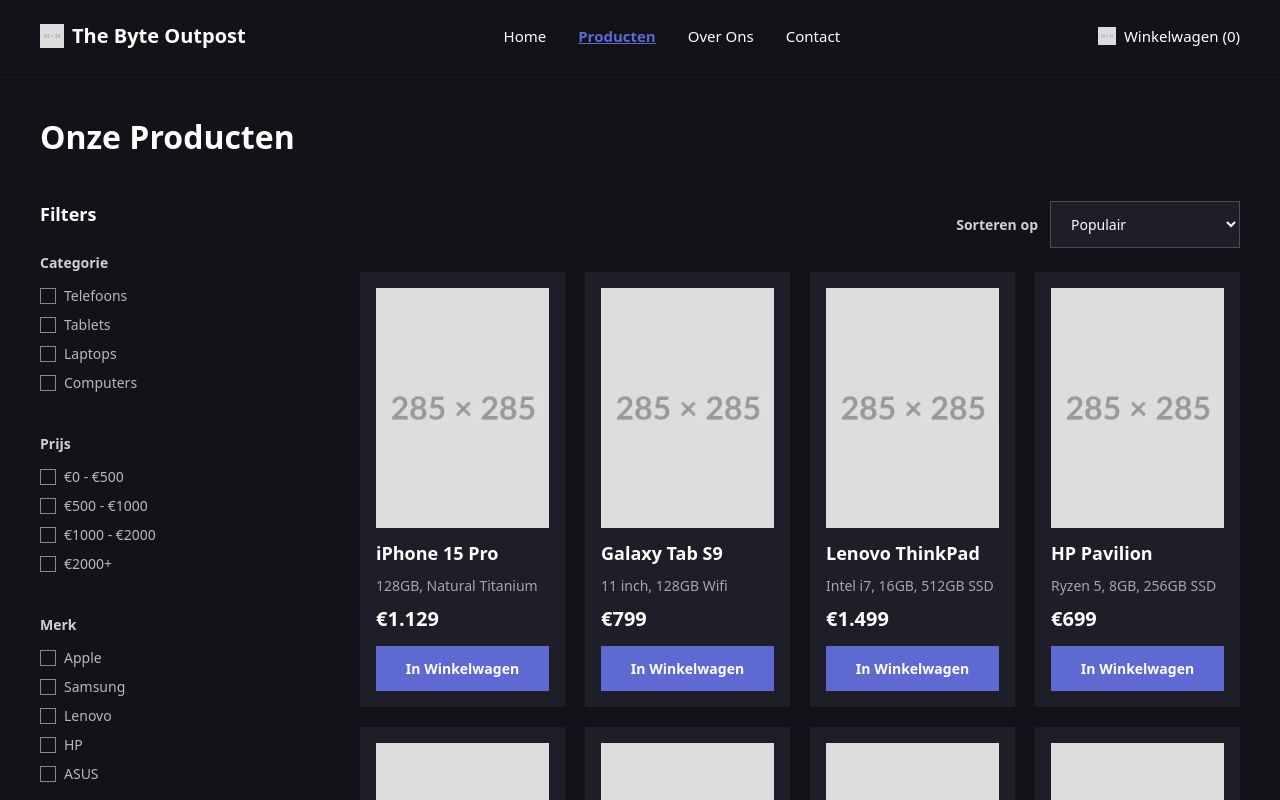
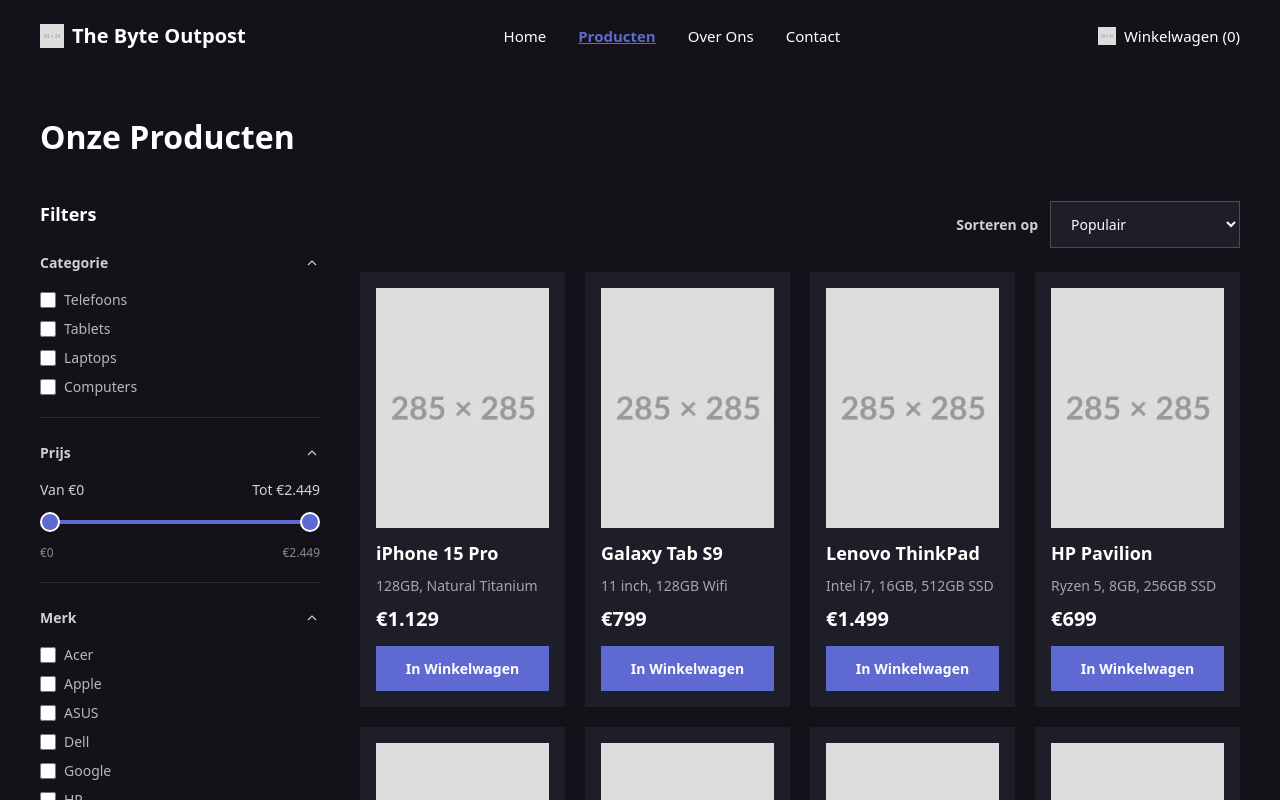
Before and after one commit to DarkDeltion/the-byte-outpost, a Next.js app: page /Producten in a window 1280 px wide. Shown: the top 800 px of the page. Built offline with nearby package versions, Linux system fonts and the light colour scheme.

Commit message:
Filter bijgewerkt. 1.0

```diff
--- a/src/app/Producten/page.tsx
+++ b/src/app/Producten/page.tsx
@@ -1,7 +1,6 @@
 import Navbar from '../../components/navbar'
 import Footer from '../../components/footer'
-import ProductFilters from '../../components/producten/product-filters'
-import ProductList from '../../components/producten/product-list'
+import ProductCatalog from '../../components/producten/product-catalog'
 import products from '../../data/products.json'
 
 export default function Producten() {
@@ -45,9 +44,7 @@
           lg:grid-cols-[280px_minmax(0,1fr)] lg:gap-10 lg:px-10
           "
         >
-          <ProductFilters />
-
-          <ProductList products={products} />
+          <ProductCatalog products={products} />
         </section>
       </main>
       <Footer />
--- /dev/null
+++ b/src/components/producten/price-range.module.css
@@ -0,0 +1,67 @@
+.range {
+  position: absolute;
+  inset: 0;
+  width: 100%;
+  height: 100%;
+  margin: 0;
+  appearance: none;
+  background: transparent;
+  pointer-events: none;
+}
+
+.range::-webkit-slider-runnable-track {
+  height: 4px;
+  background: transparent;
+}
+
+.range::-moz-range-track {
+  height: 4px;
+  background: transparent;
+}
+
+.range::-webkit-slider-thumb {
+  width: 20px;
+  height: 20px;
+  margin-top: -8px;
+  appearance: none;
+  border: 2px solid white;
+  border-radius: 50%;
+  background: #5e6ad2;
+  cursor: grab;
+  pointer-events: auto;
+  touch-action: none;
+}
+
+.range::-moz-range-thumb {
+  box-sizing: border-box;
+  width: 20px;
+  height: 20px;
+  border: 2px solid white;
+  border-radius: 50%;
+  background: #5e6ad2;
+  cursor: grab;
+  pointer-events: auto;
+  touch-action: none;
+}
+
+.range:focus-visible {
+  outline: none;
+}
+
+.range:focus-visible::-webkit-slider-thumb {
+  outline: 2px solid #5e6ad2;
+  outline-offset: 3px;
+}
+
+.range:focus-visible::-moz-range-thumb {
+  outline: 2px solid #5e6ad2;
+  outline-offset: 3px;
+}
+
+.range:active::-webkit-slider-thumb {
+  cursor: grabbing;
+}
+
+.range:active::-moz-range-thumb {
+  cursor: grabbing;
+}
--- /dev/null
+++ b/src/components/producten/price-range.tsx
@@ -0,0 +1,74 @@
+import styles from './price-range.module.css'
+
+export type PriceRange = [number, number]
+
+type PriceRangeProps = {
+  maxPrice: number
+  value: PriceRange
+  onChange: (value: PriceRange) => void
+}
+
+const formatPrice = (value: number) => `€${value.toLocaleString('nl-NL')}`
+
+export default function PriceRange({ maxPrice, value, onChange }: PriceRangeProps) {
+  const [min, max] = value
+  const start = maxPrice > 0 ? (min / maxPrice) * 100 : 0
+  const end = maxPrice > 0 ? (max / maxPrice) * 100 : 0
+
+  return (
+    <fieldset className="min-w-0">
+      <legend className="sr-only">Prijsbereik</legend>
+
+      <div className="flex justify-between gap-2 text-[14px] text-white/80">
+        <span>Van <output htmlFor="price-min">{formatPrice(min)}</output></span>
+        <span>Tot <output htmlFor="price-max">{formatPrice(max)}</output></span>
+      </div>
+
+      <div className="relative h-11">
+        <div aria-hidden="true" className="pointer-events-none absolute inset-x-2.5 top-1/2 h-1 -translate-y-1/2 rounded-full bg-white/20">
+          <div
+            className="absolute h-full rounded-full bg-[#5e6ad2]"
+            style={{ left: `${start}%`, right: `${100 - end}%` }}
+          />
+        </div>
+
+        <input
+          id="price-min"
+          type="range"
+          min={0}
+          max={maxPrice}
+          step={1}
+          value={min}
+          disabled={maxPrice === 0}
+          aria-label="Minimumprijs"
+          aria-valuemax={max}
+          aria-valuetext={formatPrice(min)}
+          aria-controls="Products"
+          onChange={(event) => onChange([Math.min(Number(event.target.value), max), max])}
+          className={styles.range}
+          style={{ zIndex: min === maxPrice ? 2 : 0 }}
+        />
+        <input
+          id="price-max"
+          type="range"
+          min={0}
+          max={maxPrice}
+          step={1}
+          value={max}
+          disabled={maxPrice === 0}
+          aria-label="Maximumprijs"
+          aria-valuemin={min}
+          aria-valuetext={formatPrice(max)}
+          aria-controls="Products"
+          onChange={(event) => onChange([min, Math.max(Number(event.target.value), min)])}
+          className={styles.range}
+        />
+      </div>
+
+      <div aria-hidden="true" className="flex justify-between text-[12px] text-white/50">
+        <span>{formatPrice(0)}</span>
+        <span>{formatPrice(maxPrice)}</span>
+      </div>
+    </fieldset>
+  )
+}
--- /dev/null
+++ b/src/components/producten/product-catalog.tsx
@@ -0,0 +1,52 @@
+'use client'
+
+import { useState } from 'react'
+import ProductFilters from './product-filters'
+import ProductList from './product-list'
+import type { PriceRange } from './price-range'
+import type { Product } from './product-types'
+
+export default function ProductCatalog({ products }: { products: Product[] }) {
+  const maxPrice = products.reduce((highest, product) => Math.max(highest, product.price), 0)
+  const [priceRange, setPriceRange] = useState<PriceRange>([0, maxPrice])
+  const [selectedCategories, setSelectedCategories] = useState<string[]>([])
+  const [selectedBrands, setSelectedBrands] = useState<string[]>([])
+
+  const categories = [...new Set(products.map((product) => product.category))]
+  const brands = [...new Set(products.map((product) => product.brand))]
+    .sort((a, b) => a.localeCompare(b, 'nl'))
+
+  const filteredProducts = products.filter((product) => (
+    (selectedCategories.length === 0 || selectedCategories.includes(product.category)) &&
+    (selectedBrands.length === 0 || selectedBrands.includes(product.brand)) &&
+    product.price >= priceRange[0] && product.price <= priceRange[1]
+  ))
+
+  const hasActiveFilters = selectedCategories.length > 0 || selectedBrands.length > 0 ||
+    priceRange[0] > 0 || priceRange[1] < maxPrice
+
+  function resetFilters() {
+    setSelectedCategories([])
+    setSelectedBrands([])
+    setPriceRange([0, maxPrice])
+  }
+
+  return (
+    <>
+      <ProductFilters
+        categories={categories}
+        brands={brands}
+        selectedCategories={selectedCategories}
+        selectedBrands={selectedBrands}
+        onCategoriesChange={setSelectedCategories}
+        onBrandsChange={setSelectedBrands}
+        maxPrice={maxPrice}
+        priceRange={priceRange}
+        onPriceChange={setPriceRange}
+        hasActiveFilters={hasActiveFilters}
+        onReset={resetFilters}
+      />
+      <ProductList products={filteredProducts} />
+    </>
+  )
+}
--- a/src/components/producten/product-filters.tsx
+++ b/src/components/producten/product-filters.tsx
@@ -1,280 +1,123 @@
-export default function ProductFilters() {
+import type { ReactNode } from 'react'
+import PriceRange, { type PriceRange as PriceRangeValue } from './price-range'
+
+type ProductFiltersProps = {
+  categories: string[]
+  brands: string[]
+  selectedCategories: string[]
+  selectedBrands: string[]
+  onCategoriesChange: (categories: string[]) => void
+  onBrandsChange: (brands: string[]) => void
+  maxPrice: number
+  priceRange: PriceRangeValue
+  onPriceChange: (range: PriceRangeValue) => void
+  hasActiveFilters: boolean
+  onReset: () => void
+}
+
+function FilterGroup({ title, children }: { title: string; children: ReactNode }) {
   return (
-    <aside
-      id="Filters"
-      aria-labelledby="filters-heading"
-      className="
-      flex flex-col gap-5
-      sm:gap-6
-      md:gap-6
-      lg:gap-6
-      "
+    <details open className="group min-w-0 self-start border-b border-white/10 pb-5">
+      <summary className="flex cursor-pointer list-none items-center justify-between gap-3 text-[14px] font-bold text-white/80 focus-visible:outline-2 focus-visible:outline-offset-4 focus-visible:outline-[#5e6ad2] [&::-webkit-details-marker]:hidden">
+        {title}
+        <svg
+          aria-hidden="true"
+          viewBox="0 0 20 20"
+          fill="none"
+          stroke="currentColor"
+          strokeWidth="1.5"
+          className="h-4 w-4 shrink-0 transition-transform group-open:rotate-180"
         >
-      <h2
-        id="filters-heading"
-        className="
-        text-[18px] font-extrabold
-        "
-      >
-        Filters
-      </h2>
+          <path d="m5 7.5 5 5 5-5" />
+        </svg>
+      </summary>
+      <div className="pt-4">{children}</div>
+    </details>
+  )
+}
 
-      {/* De filters zijn voorlopig alleen visueel en daarom uitgeschakeld. */}
-      <div
-        className="
-        grid grid-cols-1 gap-6
-        sm:grid-cols-3 sm:gap-6
-        md:grid-cols-1 md:gap-10
-        lg:gap-10
-        "
-      >
-        {/* Categorie */}
-        <fieldset
-          disabled
-          className="
-          min-w-0
-          "
-        >
-          <legend
-            className="
-            mb-3 text-[14px] font-bold text-white/80
-            "
-          >
-            Categorie
-          </legend>
-
-          <div
-            className="
-            flex flex-col gap-2
-            "
-          >
-            <label
-              className="
-              flex items-center gap-2 text-[14px] text-white/70
-              "
-            >
+function CheckboxOptions({
+  title,
+  options,
+  selected,
+  onChange,
+}: {
+  title: string
+  options: string[]
+  selected: string[]
+  onChange: (selected: string[]) => void
+}) {
+  return (
+    <fieldset className="flex min-w-0 flex-col gap-2">
+      <legend className="sr-only">{title}</legend>
+      {options.map((option) => (
+        <label key={option} className="flex cursor-pointer items-center gap-2 text-[14px] text-white/70">
           <input
             type="checkbox"
-                className="
-                h-4 w-4 appearance-none border border-white/50 bg-transparent
-                "
+            checked={selected.includes(option)}
+            aria-controls="Products"
+            onChange={(event) => onChange(event.target.checked
+              ? [...selected, option]
+              : selected.filter((value) => value !== option))}
+            className="h-4 w-4 shrink-0 cursor-pointer accent-[#5e6ad2] focus-visible:outline-2 focus-visible:outline-offset-2 focus-visible:outline-[#5e6ad2]"
           />
-              Telefoons
+          {option}
         </label>
+      ))}
+    </fieldset>
+  )
+}
 
-            <label
-              className="
-              flex items-center gap-2 text-[14px] text-white/70
-              "
+export default function ProductFilters({
+  categories,
+  brands,
+  selectedCategories,
+  selectedBrands,
+  onCategoriesChange,
+  onBrandsChange,
+  maxPrice,
+  priceRange,
+  onPriceChange,
+  hasActiveFilters,
+  onReset,
+}: ProductFiltersProps) {
+  return (
+    <aside id="Filters" aria-labelledby="filters-heading" className="flex flex-col gap-5 sm:gap-6">
+      <div className="flex flex-wrap items-center justify-between gap-2">
+        <h2 id="filters-heading" className="text-[18px] font-extrabold">Filters</h2>
+        {hasActiveFilters && (
+          <button
+            type="button"
+            onClick={onReset}
+            className="text-[12px] text-white/70 underline underline-offset-4 hover:text-white focus-visible:outline-2 focus-visible:outline-offset-4 focus-visible:outline-[#5e6ad2]"
           >
-              <input
-                type="checkbox"
-                className="
-                h-4 w-4 appearance-none border border-white/50 bg-transparent
-                "
+            Wis filters
+          </button>
+        )}
+      </div>
+
+      <div className="grid grid-cols-1 items-start gap-6 sm:grid-cols-3 md:grid-cols-1">
+        <FilterGroup title="Categorie">
+          <CheckboxOptions
+            title="Categorie"
+            options={categories}
+            selected={selectedCategories}
+            onChange={onCategoriesChange}
           />
-              Tablets
-            </label>
+        </FilterGroup>
 
-            <label
-              className="
-              flex items-center gap-2 text-[14px] text-white/70
-              "
-            >
-              <input
-                type="checkbox"
-                className="
-                h-4 w-4 appearance-none border border-white/50 bg-transparent
-                "
+        <FilterGroup title="Prijs">
+          <PriceRange maxPrice={maxPrice} value={priceRange} onChange={onPriceChange} />
+        </FilterGroup>
+
+        <FilterGroup title="Merk">
+          <CheckboxOptions
+            title="Merk"
+            options={brands}
+            selected={selectedBrands}
+            onChange={onBrandsChange}
           />
-              Laptops
-            </label>
-
-            <label
-              className="
-              flex items-center gap-2 text-[14px] text-white/70
-              "
-            >
-              <input
-                type="checkbox"
-                className="
-                h-4 w-4 appearance-none border border-white/50 bg-transparent
-                "
-              />
-              Computers
-            </label>
-          </div>
-        </fieldset>
-
-        {/* Prijs */}
-        <fieldset
-          disabled
-          className="
-          min-w-0
-          "
-        >
-          <legend
-            className="
-            mb-3 text-[14px] font-bold text-white/80
-            "
-          >
-            Prijs
-          </legend>
-
-          <div
-            className="
-            flex flex-col gap-2
-            "
-          >
-            <label
-              className="
-              flex items-center gap-2 text-[14px] text-white/70
-              "
-            >
-              <input
-                type="checkbox"
-                className="
-                h-4 w-4 appearance-none border border-white/50 bg-transparent
-                "
-              />
-              €0 - €500
-            </label>
-
-            <label
-              className="
-              flex items-center gap-2 text-[14px] text-white/70
-              "
-            >
-              <input
-                type="checkbox"
-                className="
-                h-4 w-4 appearance-none border border-white/50 bg-transparent
-                "
-              />
-              €500 - €1000
-            </label>
-
-            <label
-              className="
-              flex items-center gap-2 text-[14px] text-white/70
-              "
-            >
-              <input
-                type="checkbox"
-                className="
-                h-4 w-4 appearance-none border border-white/50 bg-transparent
-                "
-              />
-              €1000 - €2000
-            </label>
-
-            <label
-              className="
-              flex items-center gap-2 text-[14px] text-white/70
-              "
-            >
-              <input
-                type="checkbox"
-                className="
-                h-4 w-4 appearance-none border border-white/50 bg-transparent
-                "
-              />
-              €2000+
-            </label>
-          </div>
-        </fieldset>
-
-        {/* Merk */}
-        <fieldset
-          disabled
-          className="
-          min-w-0
-          "
-        >
-          <legend
-            className="
-            mb-3 text-[14px] font-bold text-white/80
-            "
-          >
-            Merk
-          </legend>
-
-          <div
-            className="
-            flex flex-col gap-2
-            "
-          >
-            <label
-              className="
-              flex items-center gap-2 text-[14px] text-white/70
-              "
-            >
-              <input
-                type="checkbox"
-                className="
-                h-4 w-4 appearance-none border border-white/50 bg-transparent
-                "
-              />
-              Apple
-            </label>
-
-            <label
-              className="
-              flex items-center gap-2 text-[14px] text-white/70
-              "
-            >
-              <input
-                type="checkbox"
-                className="
-                h-4 w-4 appearance-none border border-white/50 bg-transparent
-                "
-              />
-              Samsung
-            </label>
-
-            <label
-              className="
-              flex items-center gap-2 text-[14px] text-white/70
-              "
-            >
-              <input
-                type="checkbox"
-                className="
-                h-4 w-4 appearance-none border border-white/50 bg-transparent
-                "
-              />
-              Lenovo
-            </label>
-
-            <label
-              className="
-              flex items-center gap-2 text-[14px] text-white/70
-              "
-            >
-              <input
-                type="checkbox"
-                className="
-                h-4 w-4 appearance-none border border-white/50 bg-transparent
-                "
-              />
-              HP
-            </label>
-
-            <label
-              className="
-              flex items-center gap-2 text-[14px] text-white/70
-              "
-            >
-              <input
-                type="checkbox"
-                className="
-                h-4 w-4 appearance-none border border-white/50 bg-transparent
-                "
-              />
-              ASUS
-            </label>
-          </div>
-        </fieldset>
+        </FilterGroup>
       </div>
     </aside>
   )
--- /dev/null
+++ b/src/components/producten/product-types.ts
@@ -0,0 +1,9 @@
+export type Product = {
+  id: string
+  name: string
+  details: string
+  price: number
+  category: string
+  brand: string
+  image: string
+}
```
Also changed, not shown: src/components/producten/product-list.tsx (+11 -8 lines). Lines whose indentation alone changed are shown as unchanged.
